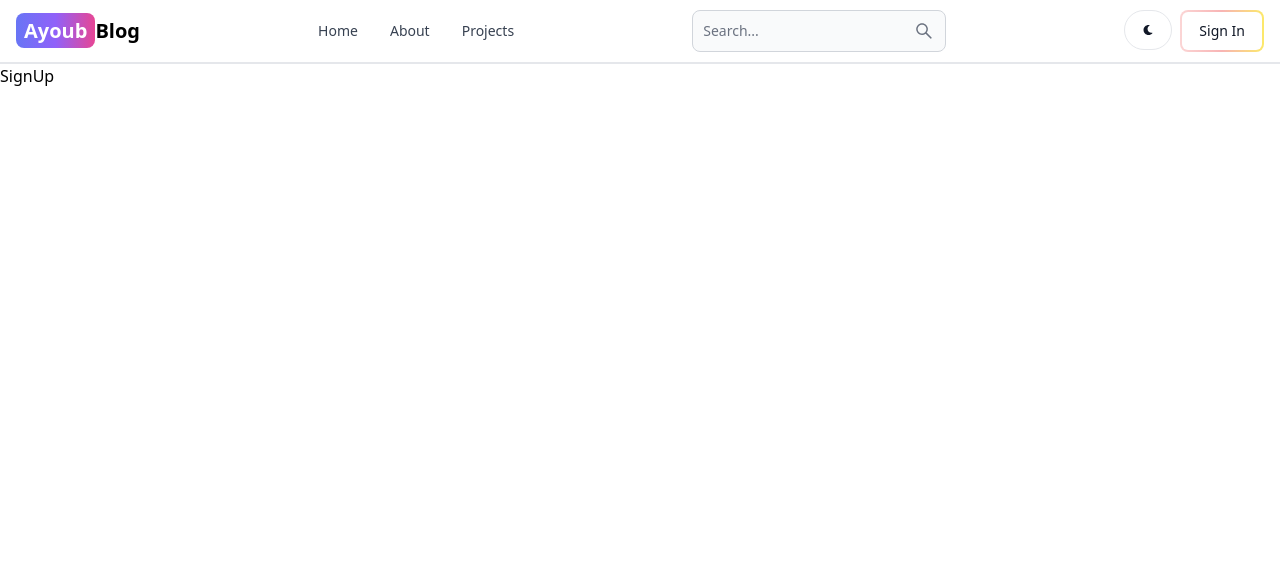
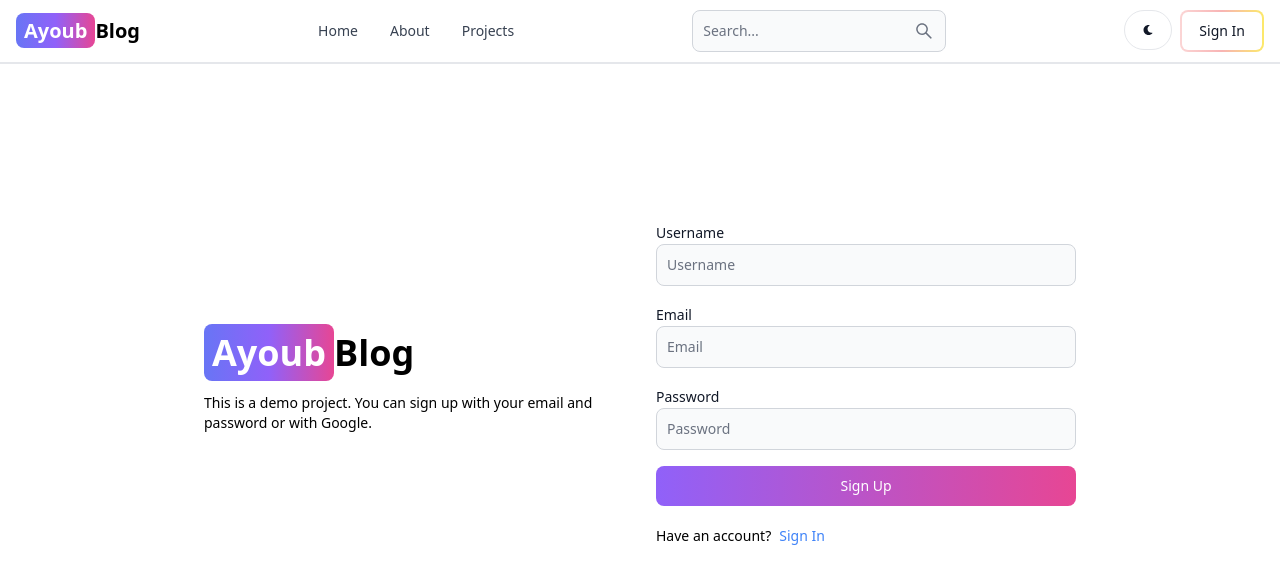
Before and after one commit to Ayoub-Benyahia1/mern-blog, a React (Vite) app in the folder client/: page /sign-up in a window 1280 px wide. Shown: the top 584 px of the page. Built offline with nearby package versions, Linux system fonts and the light colour scheme.

Commit message:
create sign up page ui

```diff
--- a/client/src/pages/SignUp.jsx
+++ b/client/src/pages/SignUp.jsx
@@ -1,7 +1,53 @@
 import React from "react";
+import { Link } from "react-router-dom";
+import { Button, Label, TextInput } from "flowbite-react";
 
 function SignUp() {
-  return <div>SignUp</div>;
+  return (
+    <div className="min-h-screen mt-36">
+      <div className="flex p-3 max-w-4xl mx-auto flex-col md:flex-row md:items-center gap-8">
+        {/* left*/}
+        <div className="flex-1">
+          <Link to="/" className="font-bold dark:text-white text-4xl">
+            <span className="px-2 py-1 bg-gradient-to-r from-indigo-500 via-purple-500 to-pink-500 rounded-lg text-white">
+              Ayoub
+            </span>
+            Blog
+          </Link>
+          <p className="text-sm mt-5">
+            This is a demo project. You can sign up with your email and password
+            or with Google.
+          </p>
+        </div>
+        {/* right */}
+        <div className="flex-1">
+          <form className="flex flex-col gap-4">
+            <div>
+              <Label value="Username" />
+              <TextInput type="text" placeholder="Username" id="username" />
+            </div>
+            <div>
+              <Label value="Email" />
+              <TextInput type="text" placeholder="Email" id="email" />
+            </div>
+            <div>
+              <Label value="Password" />
+              <TextInput type="password" placeholder="Password" id="password" />
+            </div>
+            <Button gradientDuoTone="purpleToPink" type="submit">
+              Sign Up
+            </Button>
+          </form>
+          <div className="flex gap-2 text-sm mt-5">
+            <span>Have an account?</span>
+            <Link to="/sign-in" className="text-blue-500">
+              Sign In
+            </Link>
+          </div>
+        </div>
+      </div>
+    </div>
+  );
 }
 
 export default SignUp;
```
